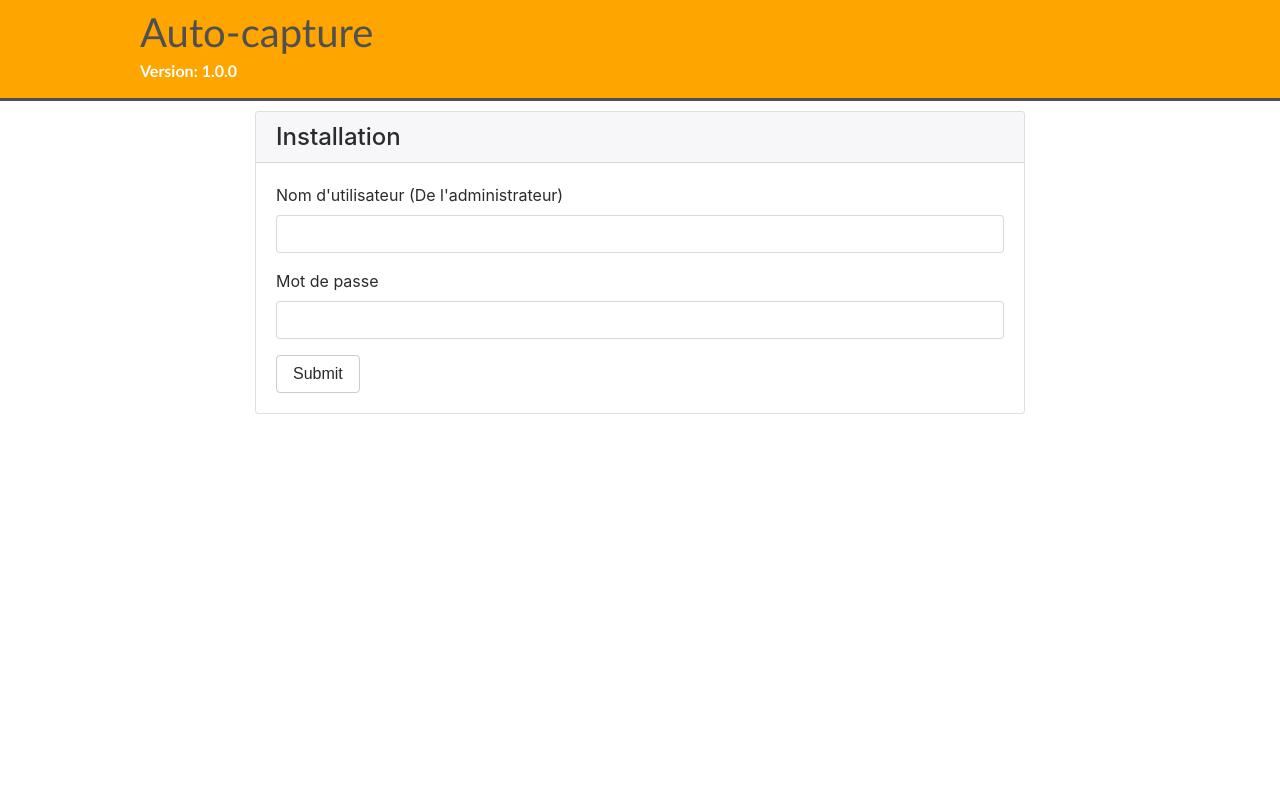
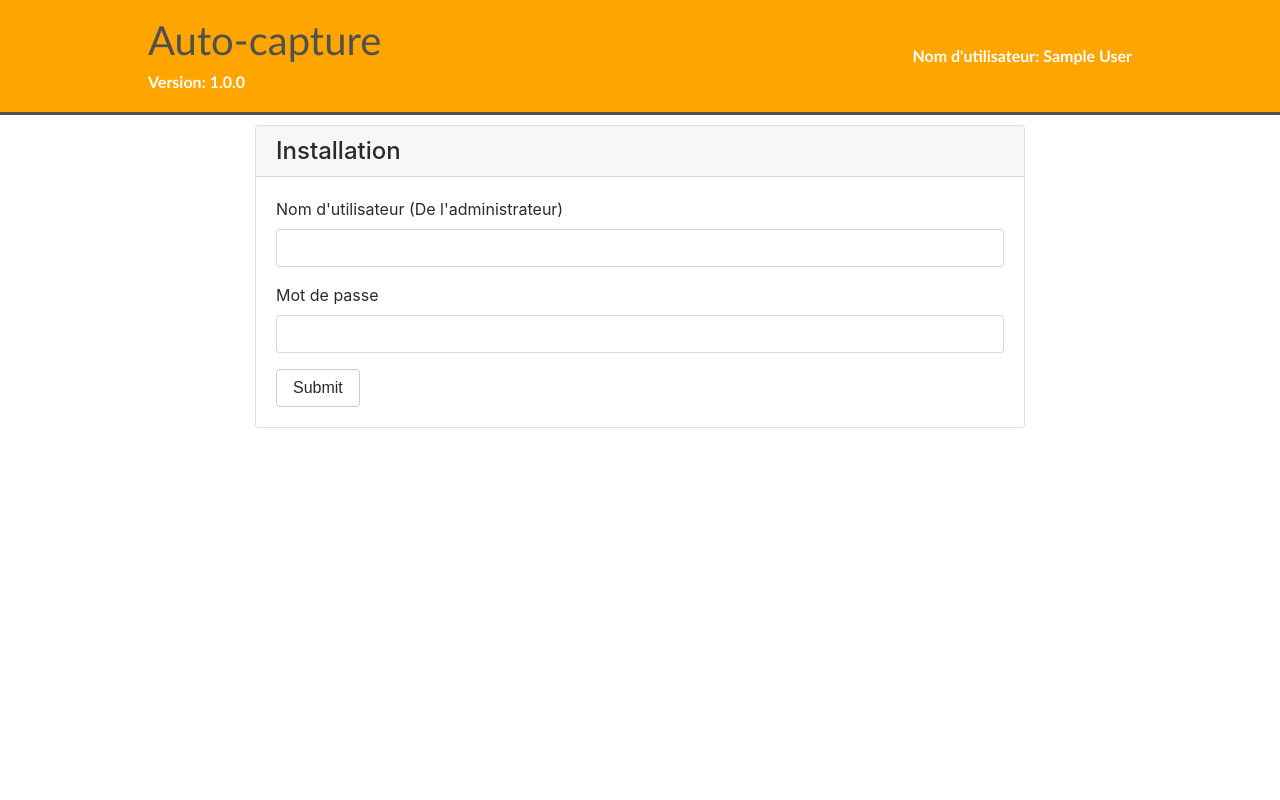
Before and after one commit to WinXaito/ac-user-site, a Flask app: page /install in a window 1280 px wide. Run offline with Flask 2, Linux system fonts and the light colour scheme; the visitor is signed in with stand-in values (Sample User, id 1); some libraries are stand-ins or nearby versions.

Commit message:
Add version on global variable / Add username in header

```diff
--- a/app.py
+++ b/app.py
@@ -56,6 +56,11 @@ def before_request():
             return redirect(url_for('install.install_view'))
 
 
+@app.context_processor
+def global_variables():
+    return dict(version=app.config['VERSION'], session=session)
+
+
 @app.teardown_appcontext
 def close_connection(exception):
     db = getattr(g, '_database', None)
--- a/config.py
+++ b/config.py
@@ -1,4 +1,5 @@
 class Config(object):
+    VERSION = "1.0.0"
     DEBUG = False
     SECRET_KEY = 'secret'
 
--- a/static/css/default.css
+++ b/static/css/default.css
@@ -11,18 +11,13 @@ a:hover{
     text-decoration: underline;
 }
 body{
+    min-width:700px;
 }
 header{
     background-color:orange;
     padding:10px;
     font-family: Calibri,Candara,Segoe,Segoe UI,Optima,Arial,sans-serif;
     border-bottom:3px solid #505050;
-}
-#header-left, #header-right{
-    display:inline-block;
-}
-#header-right{
-    float:right
 }
 #header-content{
     max-width:1000px;
@@ -31,7 +26,7 @@ header{
 header h1 a, header h1 a:hover{
     color:#505050;
 }
-header h2{
+header small, header p{
     font-size: 1em;
     color:white;
     font-weight: bold;
--- a/templates/base/header.html
+++ b/templates/base/header.html
@@ -1,8 +1,26 @@
 <header>
-    <div id="header-content">
-        <div id="header-left">
+    {#<div id="header-content" class="clearfix">
+        <div id="header-left" class="float-left">
             <h1><a href="/">Auto-capture</a></h1>
-            <h2>Version: 1.0.0</h2>
+            <h2>Version: {{ version }}</h2>
+        </div>
+        <div>
+            CENTER
+        </div>
+        <div id="header-right" class="float-right align-middle" style="line-height: 70px;">
+            <p style="margin:0" class="display-4">{{ session.username }}</p>
+        </div>
+    </div> #}
+    <div id="header-content" class="d-flex justify-content-between bd-highlight">
+        <div class="align-self-center p-2 bd-highlight">
+            <h1><a href="/">Auto-capture</a></h1>
+            <small>Version: {{ version }}</small>
+        </div>
+        <div class="align-self-center p-2 bd-highlight">
+
+        </div>
+        <div class="align-self-center p-2 bd-highlight">
+            <p style="margin:0">Nom d'utilisateur: {{ session.username }}</p>
         </div>
     </div>
 </header>
```
